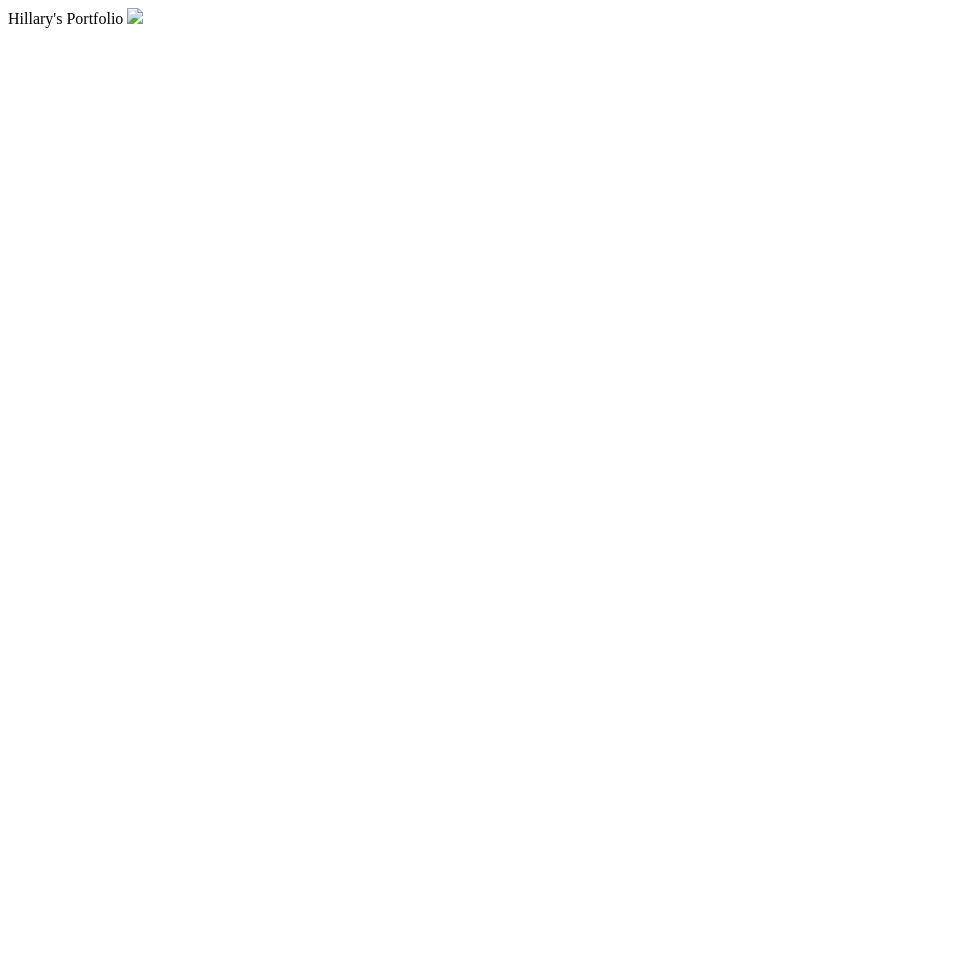
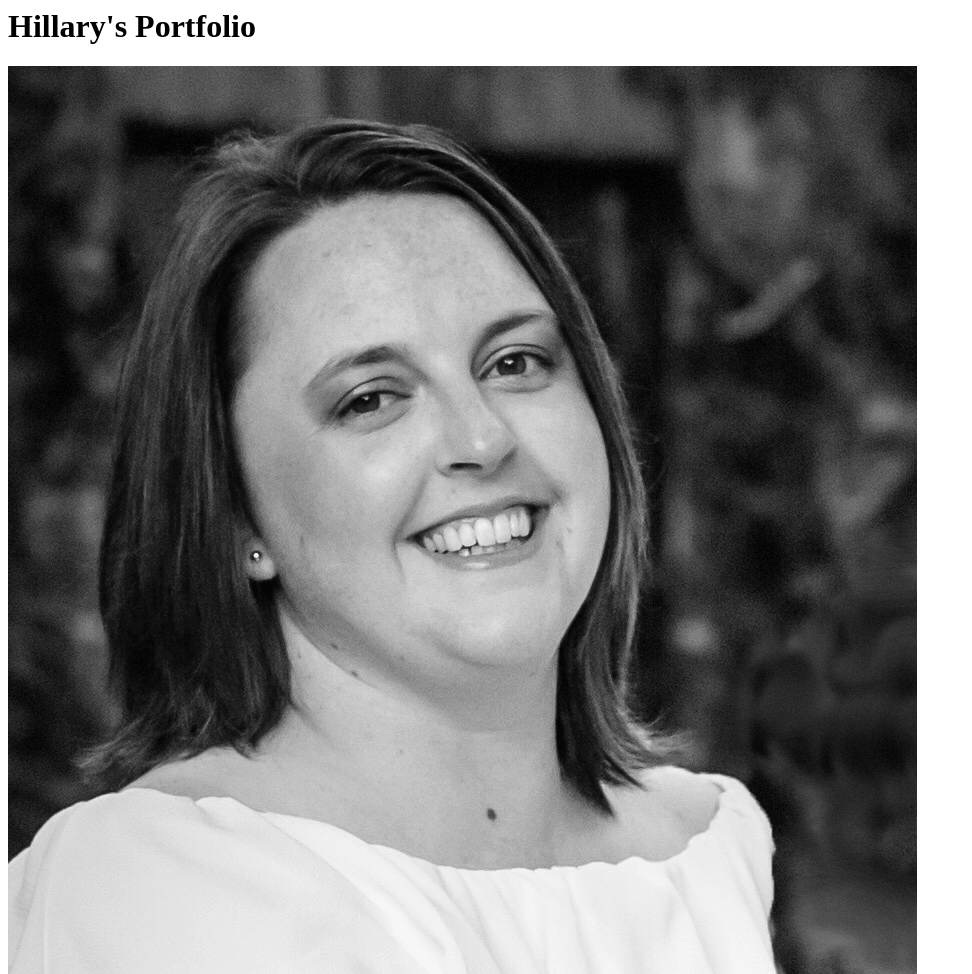
Before and after one commit to hillarypoe/hillarypoe.github.io, a plain HTML site: page index.html in a window 1280 px wide. Shown: the whole page, without its empty margins (0-972 px from the left). Before the commit the page ends 800 px from the top, so only its background shows below. Drawn offline with Linux system fonts and the light colour scheme.

Commit message:
Add files via upload

```diff
--- a/index.html
+++ b/index.html
@@ -1,4 +1,4 @@
 <html>
-    </h1>Hillary's Portfolio</h1>
-    <img src="Hillary Headshot 2021.png"/>
+    <h1>Hillary's Portfolio</h1>
+    <img src="./HillaryHeadshot.png"/>
 </html>
```
Also changed, not shown: Hillaryheadshot.png (added).
